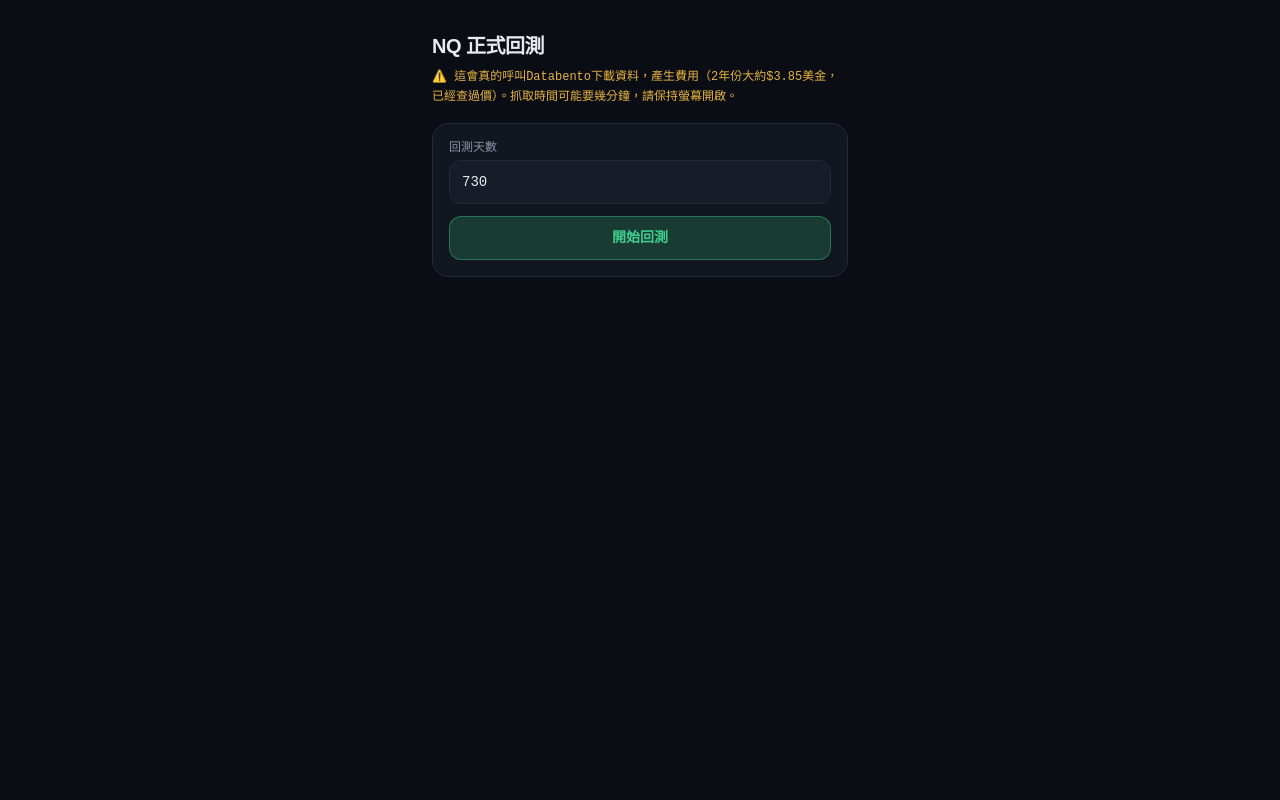
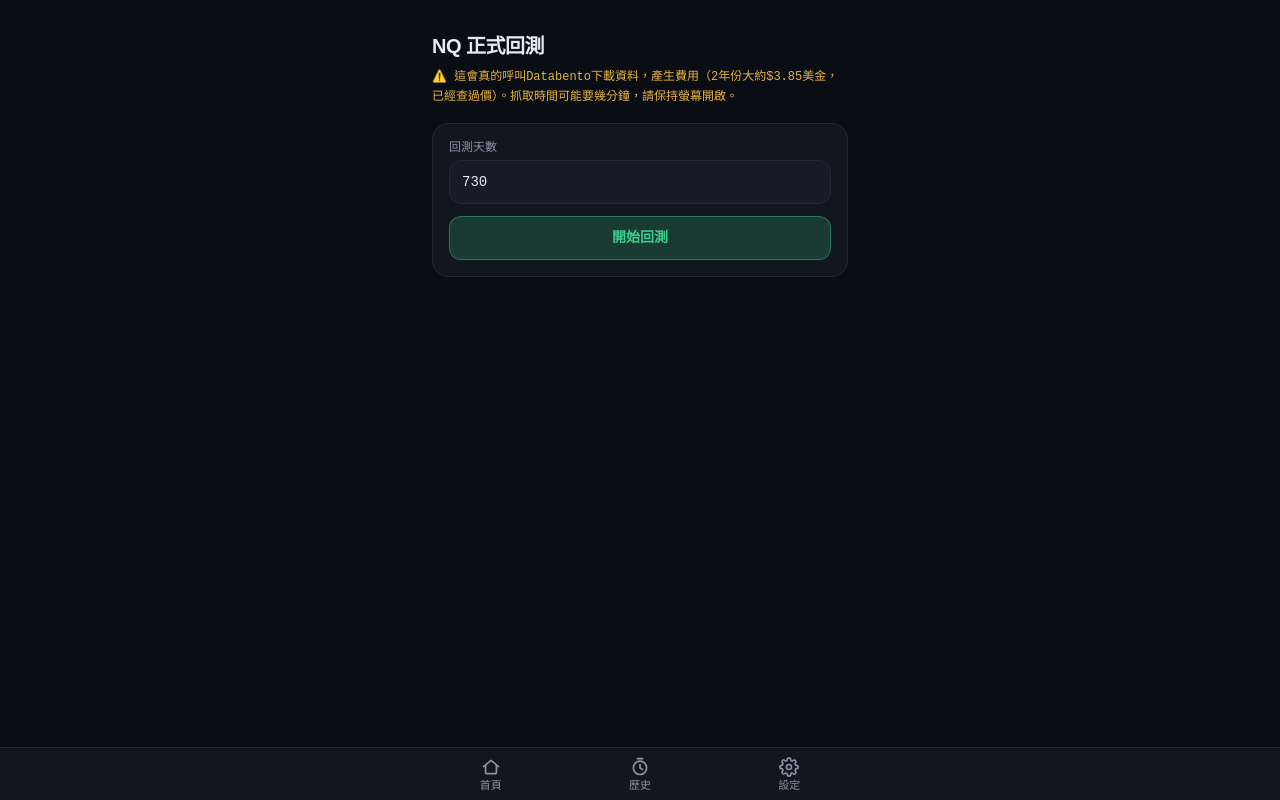
Before and after one commit to perryperry258258-sketch/nasdaq-futures-system, a Next.js app: page /backtest in a window 1280 px wide. Built offline with nearby package versions, Linux system fonts and the light colour scheme.

Commit message:
Refactor layout metadata and add BottomNav component
Updated metadata title and description for clarity. Added BottomNav component to the layout.

```diff
--- a/app/layout.tsx
+++ b/app/layout.tsx
@@ -1,9 +1,10 @@
 import type { Metadata, Viewport } from "next";
 import "./globals.css";
+import BottomNav from "@/components/BottomNav";
 
 export const metadata: Metadata = {
-  title: "NQ Signal（測試版）",
-  description: "納斯達克期貨回踩訊號系統 — 資料驗證階段，僅供決策參考，非投資建議，不保證獲利。",
+  title: "NQ Signal",
+  description: "納斯達克期貨回踩訊號系統，僅供決策參考，非投資建議，不保證獲利。",
 };
 
 export const viewport: Viewport = {
@@ -16,7 +17,10 @@
 export default function RootLayout({ children }: { children: React.ReactNode }) {
   return (
     <html lang="zh-Hant">
-      <body className="min-h-screen bg-bg text-text antialiased overflow-x-hidden">{children}</body>
+      <body className="min-h-screen bg-bg text-text antialiased overflow-x-hidden">
+        <div className="pb-20">{children}</div>
+        <BottomNav />
+      </body>
     </html>
   );
 }
```
